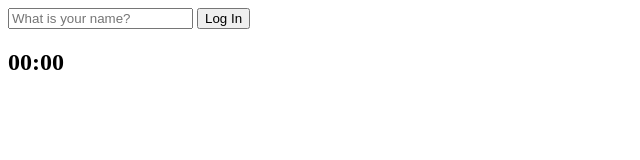
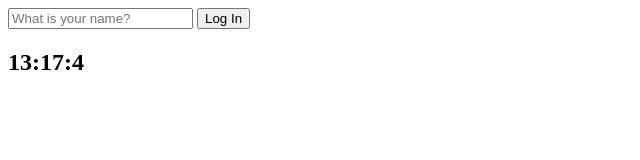
Before and after one commit to bunchsh/Momentum_clone, a plain HTML site: page index.html in a window 1280 px wide. Shown: the full height of the page, 0-640 px from the left. Drawn offline with Linux system fonts and the light colour scheme.

Commit message:
시계 구현 완료

```diff
--- a/index.html
+++ b/index.html
@@ -17,7 +17,7 @@
         placeholder="What is your name?" />
         <input type="submit" value="Log In" />
     </form>
-    <h2 id="clock">00:00</h2>   <!--default 값을 00:00-->
+    <h2 id="clock">00:00:00</h2>   <!--default 값을 00:00-->
     <h1 id="greeting" class="hidden"></h1>
 </body>
 <script src="js/greetings.js"></script>
--- a/js/clock.js
+++ b/js/clock.js
@@ -2,7 +2,8 @@ const clock = document.querySelector("h2#clock");
 
 function getClock() {
     const date = new Date();
-    console.log(`${date.getHours()}:${date.getMinutes()}:${date.getSeconds()}`);
+    clock.innerText = `${date.getHours()}:${date.getMinutes()}:${date.getSeconds()}`;
 }
 
+getClock();
 setInterval(getClock, 1000);
```
